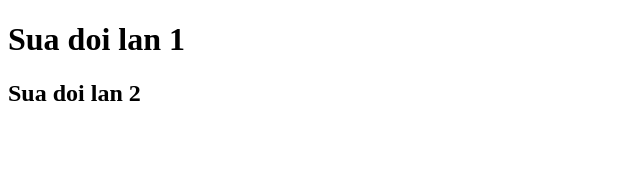
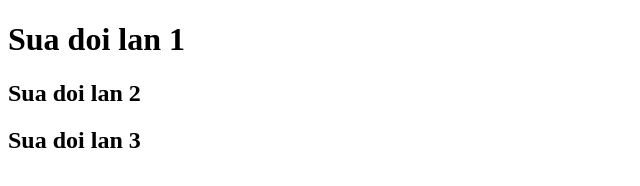
Before and after one commit to M0M0M0M0/duan3, a plain HTML site: page index.html in a window 1280 px wide. Shown: the whole page, without its empty margins (0-640 px from the left). Drawn offline with Linux system fonts and the light colour scheme.

Commit message:
test commit lan 3

```diff
--- a/index.html
+++ b/index.html
@@ -8,5 +8,6 @@
   <body>
     <h1>Sua doi lan 1</h1>
     <h2>Sua doi lan 2</h2>
+    <h2>Sua doi lan 3</h2>
   </body>
 </html>
```
